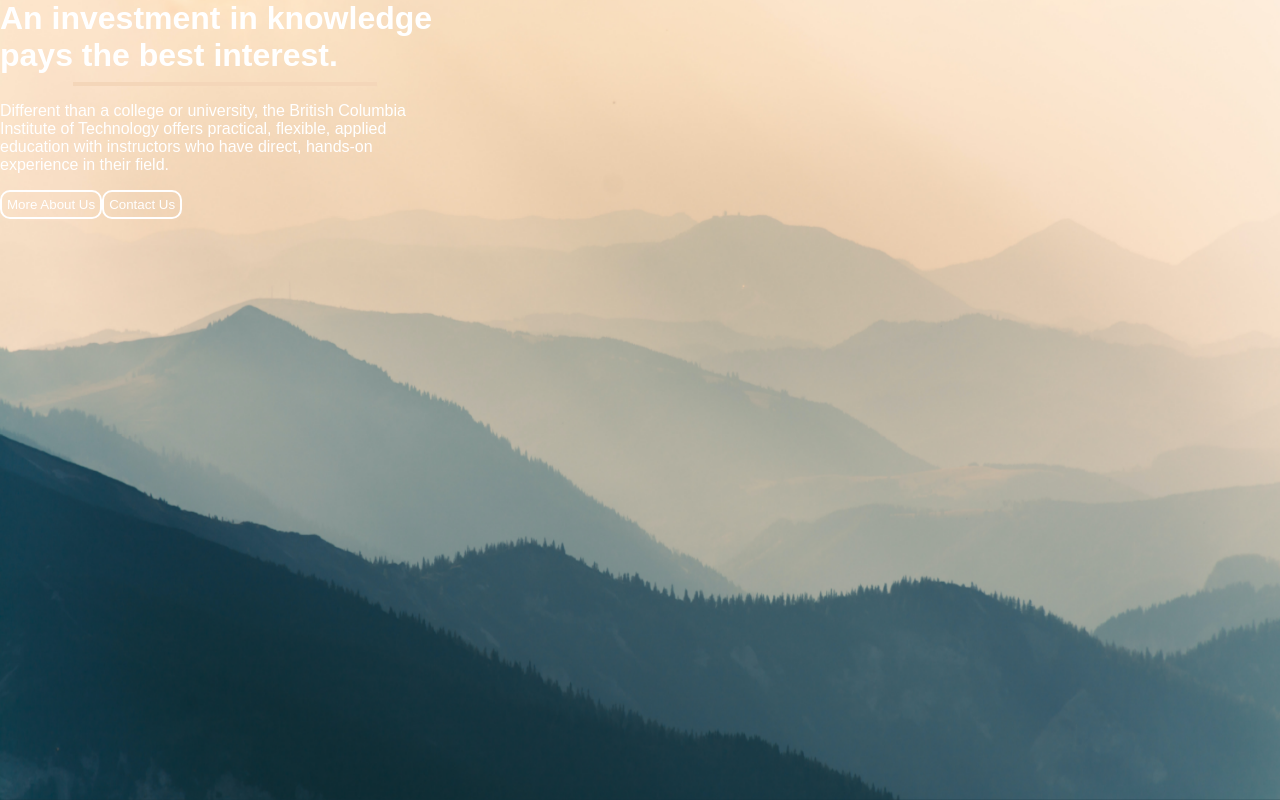
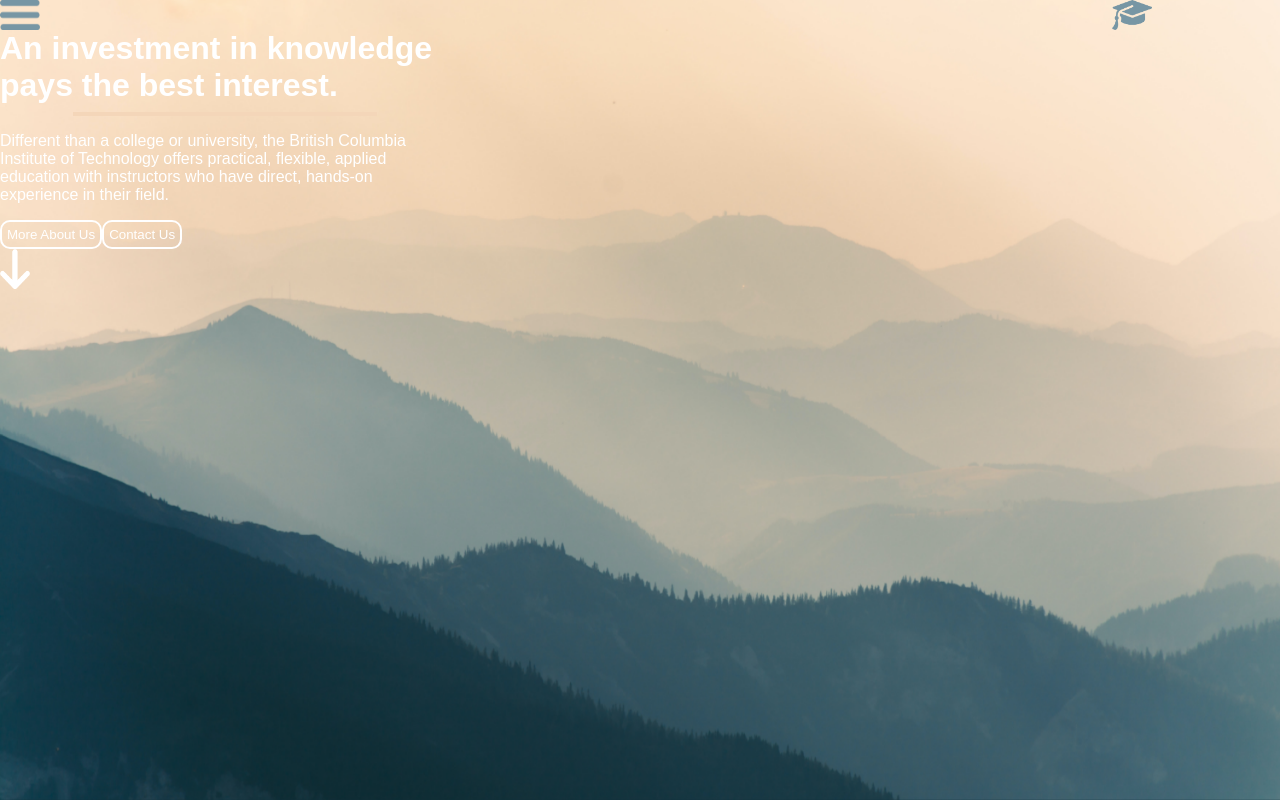
Before and after one commit to jnip2/mdia2109_assignment01, a Next.js app: page / in a window 1280 px wide. Built offline with nearby package versions, Linux system fonts and the light colour scheme.

Commit message:
change html structure for styling layout

```diff
--- a/pages/index.js
+++ b/pages/index.js
@@ -1,10 +1,9 @@
 import Head from 'next/head'
 import Image from 'next/image'
-import { Inter } from '@next/font/google'
 import styles from '../styles/Home.module.css'
-import Contact from './contact'
-import About from './about'
 import Link from 'next/link'
+import Navigation from "../Components/Navigation"
+
 
 export default function Home() {
   return (
@@ -18,6 +17,8 @@ export default function Home() {
         <link rel="icon" href="/favicon.png" />
       </Head>
       <main className={styles.main}>
+        <Navigation />
+        <div className={styles.content__container}>
           <div className={styles.text__container}>
             <h1 className={`${styles.h1}`}>An investment in knowledge pays the best interest.</h1>
             <hr className={styles.hr} />
@@ -35,14 +36,15 @@ export default function Home() {
               </button>
             </Link>
           </div>
+          <div className={styles.arrow__container}>
             <Link href='/'>
               <span>
-            <img></img>
+                <Image height={40} width={30} src="/icons/downwardArrow.png" />
               </span>
             </Link>
-
+          </div>
+        </div>
       </main>
-
     </>
   )
 }
```
Lines whose indentation alone changed are shown as unchanged.
